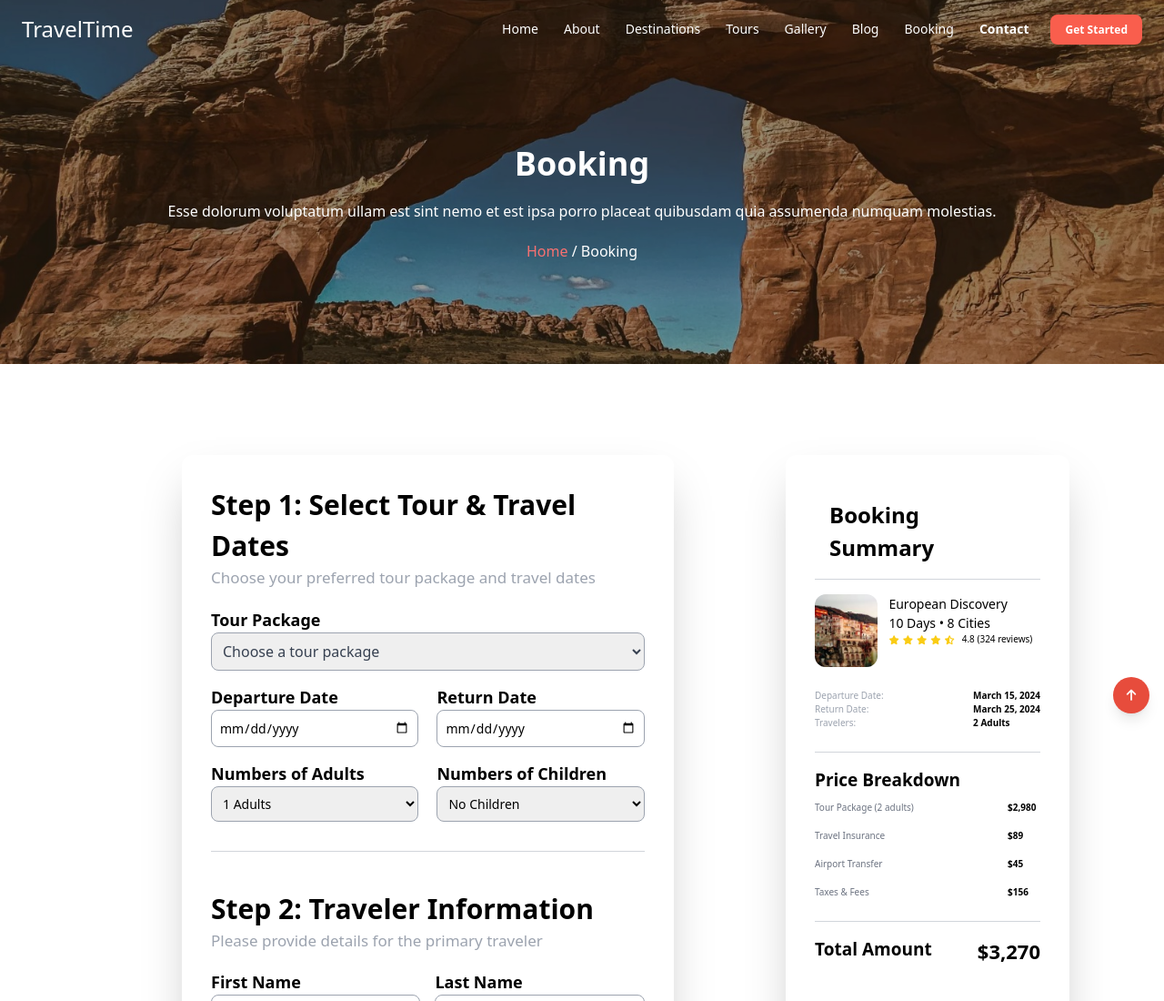
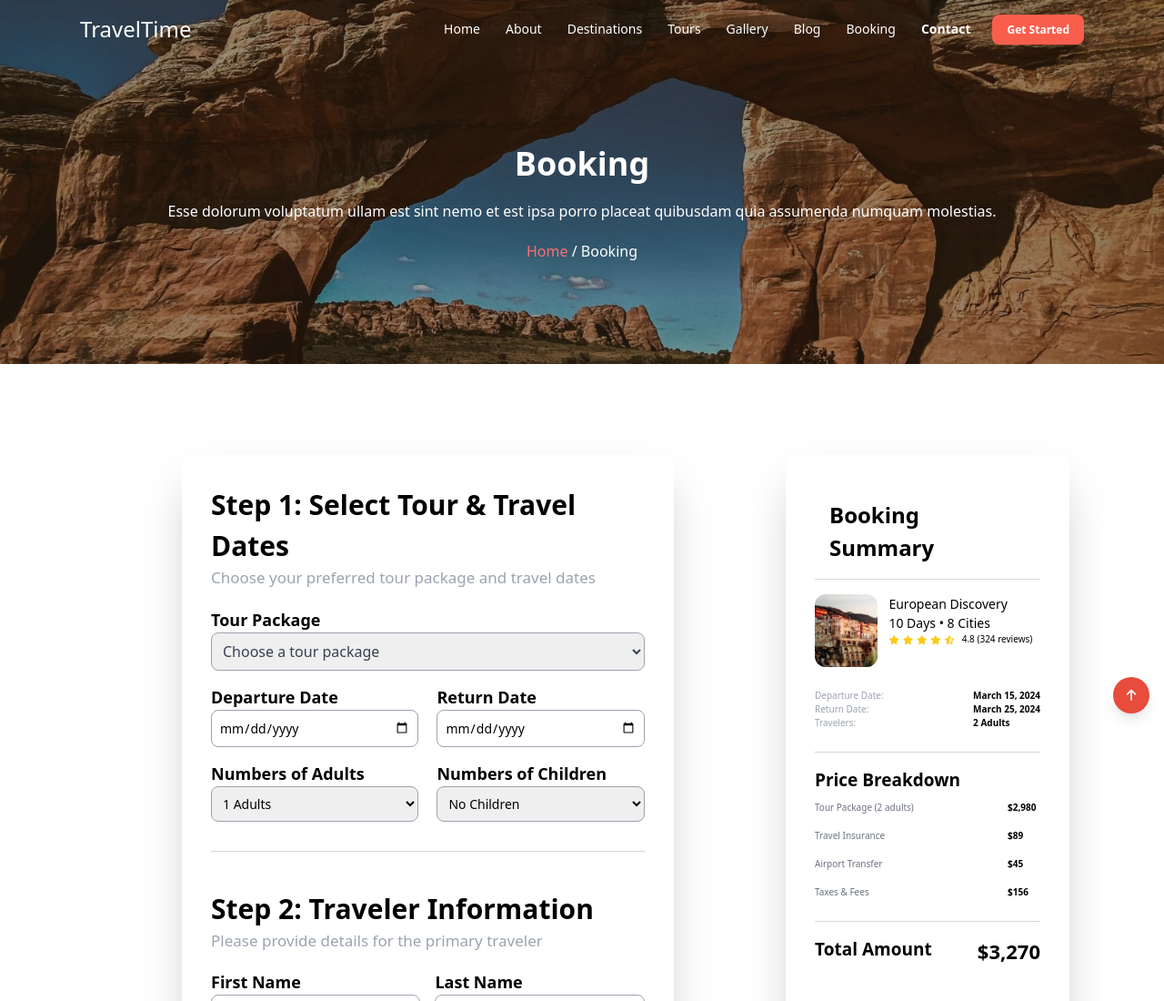
Before and after one commit to badmusolamilekan/Travel-time, a plain HTML site: page booking.html in a window 1280 px wide. Shown: the top 1100 px of the page at 91% size. Drawn offline with nearby package versions, Linux system fonts and the light colour scheme.

Commit message:
complete push

```diff
--- a/booking.html
+++ b/booking.html
@@ -21,7 +21,7 @@
       ></div>
       <nav class="w-full justify-around relative z-10 top-0">
         <div
-          class="max-w-7xl mx-auto px-6 py-4 flex items-center justify-between"
+          class="max-w-6xl mx-auto px-6 py-4 flex items-center justify-between"
         >
           <a
             href="index.html"
```
Also changed, not shown: index.html (+1 -1 lines).
